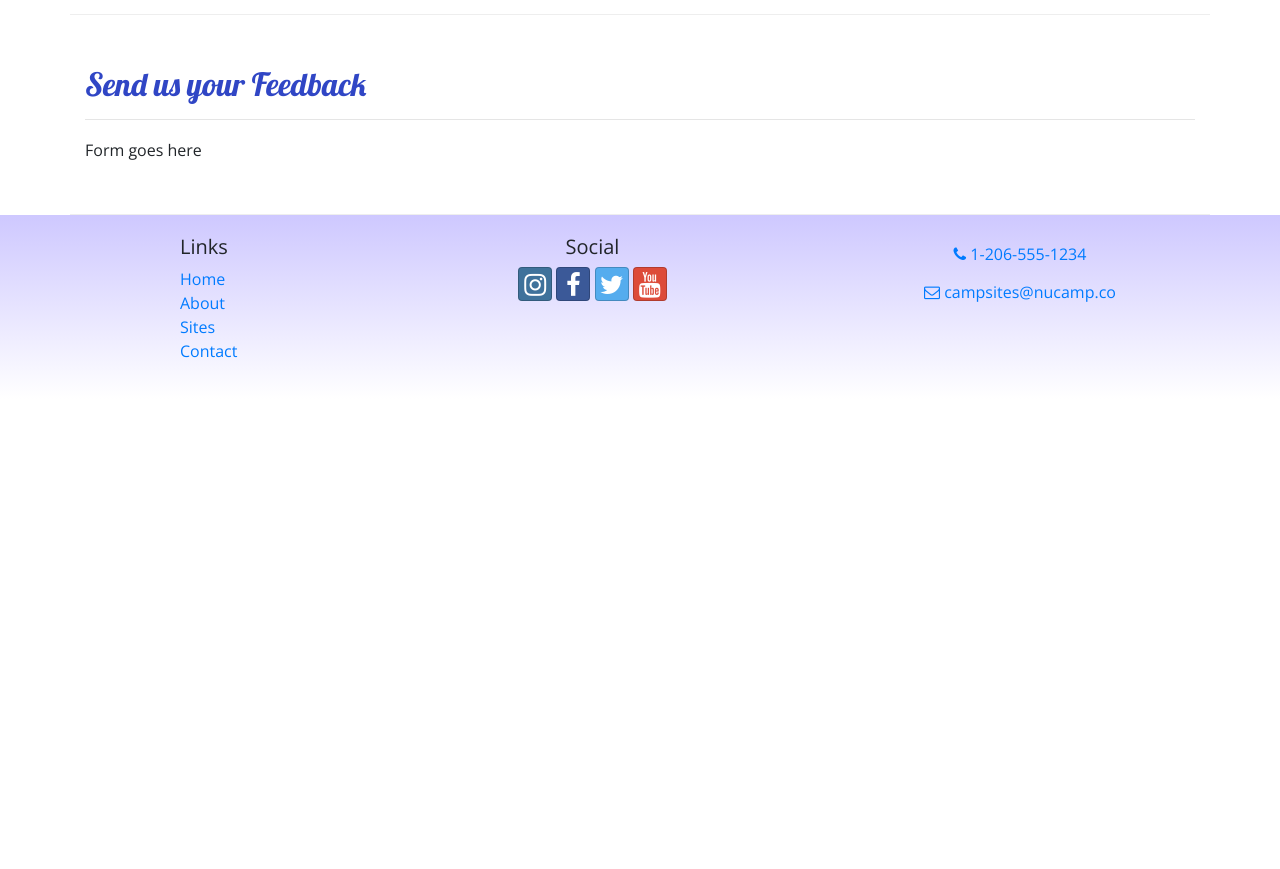
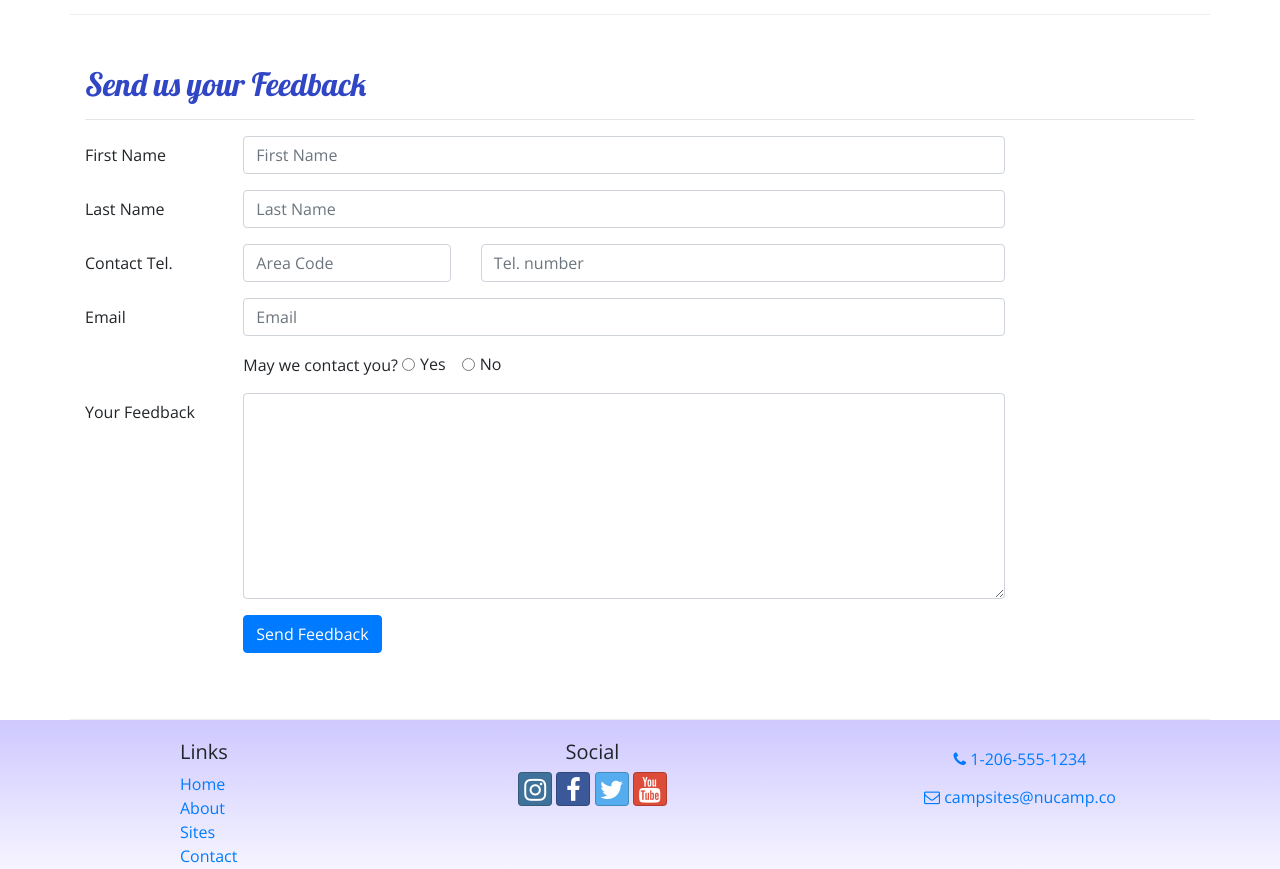
Before and after one commit to quachan888/nucampsite, a website: page contactus.html in a window 1280 px wide. Shown: the part 560-1429 px from the top of the page. Before the commit the page ends 959 px from the top, so only its background shows below. Drawn offline with nearby package versions, Linux system fonts and the light colour scheme.

Commit message:
Contact Form

```diff
--- a/contactus.html
+++ b/contactus.html
@@ -83,7 +83,65 @@
                 <hr />
             </div>
             <div class="col-md-10">
-                Form goes here
+                <form>
+                    <div class="form-group row">
+                        <label for="firstName" class="col-md-2 col-form-label">First Name</label>
+                        <div class="col-md-10">
+                            <input type="text" name="firstName" id="firstName" placeholder="First Name" class="form-control">
+                        </div>
+
+                    </div>
+                    <div class="form-group row">
+                        <label for="lastName" class="col-md-2 col-form-label">Last Name</label>
+                        <div class="col-md-10">
+                            <input type="text" name="lastName" id="lastName" placeholder="Last Name" class="form-control">
+                        </div>
+                    </div>
+                    <div class="form-group row">
+                        <label for="areaCode" class="col-md-2 col-form-label">Contact Tel.</label>
+                        <div class="col-5 col-md-3">
+                            <input type="tel" name="areaCode" id="areaCode" placeholder="Area Code" class="form-control">
+                        </div>
+                        <div class="col-7">
+                            <input type="tel" name="telNum" id="telNum" placeholder="Tel. number" class="form-control">
+                        </div>
+
+                    </div>
+                    <div class="form-group row">
+                        <label for="email" class="col-md-2 col-form-label">Email</label>
+                        <div class="col-md-10">
+                            <input type="email" name="email" id="email" placeholder="Email" class="form-control">
+                        </div>
+
+                    </div>
+                    <div class="form-group row">
+                        <div class="col offset-md-2">
+                            May we contact you?
+                            <div class="form-check form-check-inline">
+                                <input class="form-check-input" type="radio" id="contactYes" name="contactRadios" value="yes">
+                                <label for="contactYes" class="form-check-label">Yes</label>
+                            </div>
+                            <div class="form-check form-check-inline">
+                                <input type="radio" id="contactNo" name="contactRadios" value="no" class="form-check-input">
+                                <label for="contactNo" class="form-check-label">No</label>
+                            </div>
+                        </div>
+                    </div>
+
+                    <div class="form-group row">
+                        <label for="feedback" class="col-md-2 col-form-label">Your Feedback</label>
+                        <div class="col-md-10">
+                            <textarea name="feedback" id="feedback" rows="8" class="form-control"></textarea>
+                        </div>
+                    </div>
+                    <div class="form-group row">
+                        <div class="offset-md-2 col-md-10">
+                            <button class="btn btn-primary" type="submit">Send Feedback</button>
+                        </div>
+
+                    </div>
+                </form>
+
             </div>
        </div>
 
```
Also changed, not shown: test.html (+32 -4 lines).
